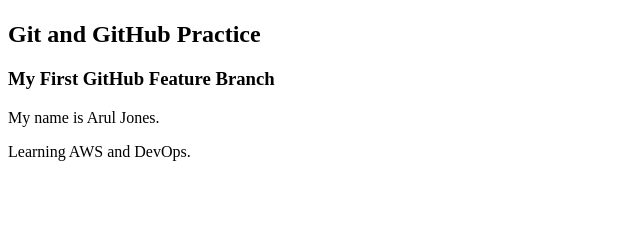
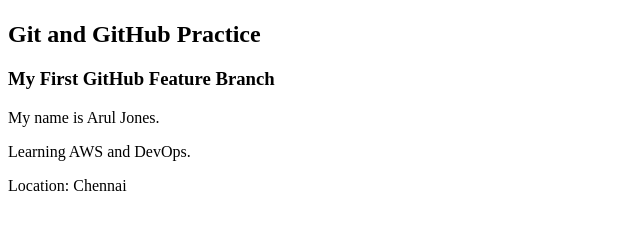
Before and after one commit to jonesarul/aws-devops-student-project, a plain HTML site: page index.html in a window 1280 px wide. Shown: the part 59-288 px from the top of the page, without its empty margins (0-640 px from the left). Drawn offline with Linux system fonts and the light colour scheme.

Commit message:
Add Chennai location

```diff
--- a/index.html
+++ b/index.html
@@ -10,5 +10,6 @@
     <h3>My First GitHub Feature Branch</h3>
     <p>My name is Arul Jones.</p>
     <p>Learning AWS and DevOps.</p>
+     <p>Location: Chennai</p>
 </body>
 </html>
```
